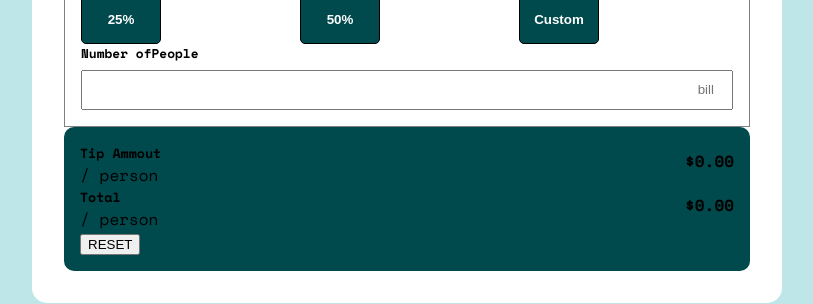
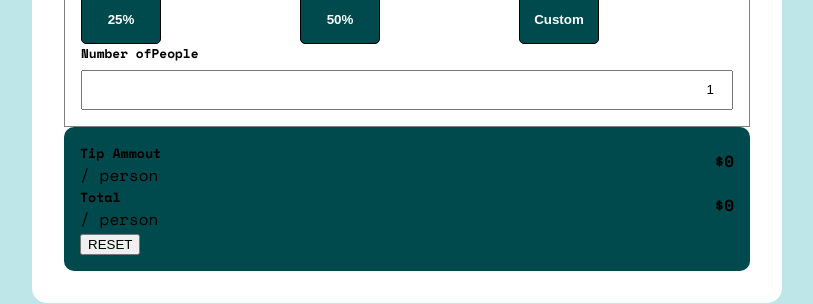
Before and after one commit to khasTema/tip-calculator-app_fe-mentor-ch, a React app: page / in a window 1280 px wide. Shown: the part 458-762 px from the top of the page, without its empty margins (233-1046 px from the left). Built offline with nearby package versions, Linux system fonts and the light colour scheme.

Commit message:
inputs logic added

```diff
--- a/src/js/components/Calc.js
+++ b/src/js/components/Calc.js
@@ -5,17 +5,25 @@ import Result from "./Result";
 import Input from "./Input";
 import Buttons from "./Buttons";
 import Custom from "./Custom";
+import { number } from "prop-types";
 
 function Calc(){
 
     const [bill, setBill] = useState(0)
-    console.log(bill)
-    const [numberOfPeple, setNumberOfPeople] = useState(0)
+    console.log("bill is "+bill)
+    const [numberOfPeple, setNumberOfPeople] = useState(1)
+    console.log("people "+numberOfPeple)
     const [isCustom, setIsCustom] = useState(false)
+    const [tipAmmount, setTipAmmount] = useState(0.00)
+    const [total, setTotal] = useState(0.00)
+    const [tipPercent, setTipPercent] = useState(0)
+    console.log("percent is "+tipPercent)
 
 
+    // since id is the exact number of percents, I use this for calculation
     function getPercent(btn){
-        console.log(btn.target.id)
+        setTipPercent(btn.target.id)
+        calculateAll()
     }
 
     const percetRangeArr = [5, 10 , 15, 25 , 50,]
@@ -29,21 +37,41 @@ function Calc(){
         )
     })
 
+    function resetApp(){
+        setTotal(0)
+        setTipAmmount(0)
+        setTipPercent(0)
+        setBill(0)
+        setNumberOfPeople(0)
+        console.log("RESET APP")
+    }
+
+    function calculateAll(){
+        setTipAmmount(bill / 100 * tipPercent / numberOfPeple)
+        // setTotal((bill + tipAmmount) / numberOfPeple )
+    }
+
     return (
         <div className="calc--body">
             <div className="calc--settings">
-                <Input label={"Bill"} value={bill} changeFunc={(event) => setBill(event.current.value)}/>
+                <Input  label={"Bill"}
+                        value={bill}
+                        changeFunc={(input) => setBill(input.target.value)}/>
+
                 <h4 className="label">Select tip %</h4>
                 <div className="buttons">
                     {buttonsEl}
                     {isCustom ? <Custom /> : <Buttons number={"Custom"} clickFunction={() => setIsCustom(true)}/>}
                 </div>
-                <Input label={'Number ofPeople'} errorLabel={"Cant't be zero"}/>
+                <Input  label={'Number ofPeople'}
+                        errorLabel={"Cant't be zero"}
+                        value={numberOfPeple}
+                        changeFunc={(input) => setNumberOfPeople(input.target.value)}/>
             </div>
             <div className="calc--results">
-                <Result description={'Tip Ammout'}/>
-                <Result description={'Total'}/>
-                <Reset resetFunc={() => console.log("RESET APP")}/>
+                <Result description={'Tip Ammout'} result={tipAmmount}/>
+                <Result description={'Total'} result={total}/>
+                <Reset resetFunc={resetApp}/>
             </div>
         </div>
     )
--- a/src/js/components/Input.js
+++ b/src/js/components/Input.js
@@ -1,6 +1,9 @@
-import React from "react";
+import React, {useRef} from "react";
 
 export default function Input(props){
+
+    const inputEl = useRef(null)
+
     return(
         <label>
             <h4 className="label">{props.label}</h4>
@@ -9,6 +12,7 @@ export default function Input(props){
                     name="bill"
                     placeholder="bill"
                     value={props.value}
+                    ref={inputEl}
                     onChange={props.changeFunc}/>
         </label>
     )
--- a/src/js/components/Result.js
+++ b/src/js/components/Result.js
@@ -7,7 +7,7 @@ function Result(props){
                 <h5>{props.description}</h5>
                 <span>/ person</span>
             </div>
-            <h4 className="result--numbers">$0.00</h4>
+            <h4 className="result--numbers">${props.result}</h4>
         </div>
     )
 }
```
